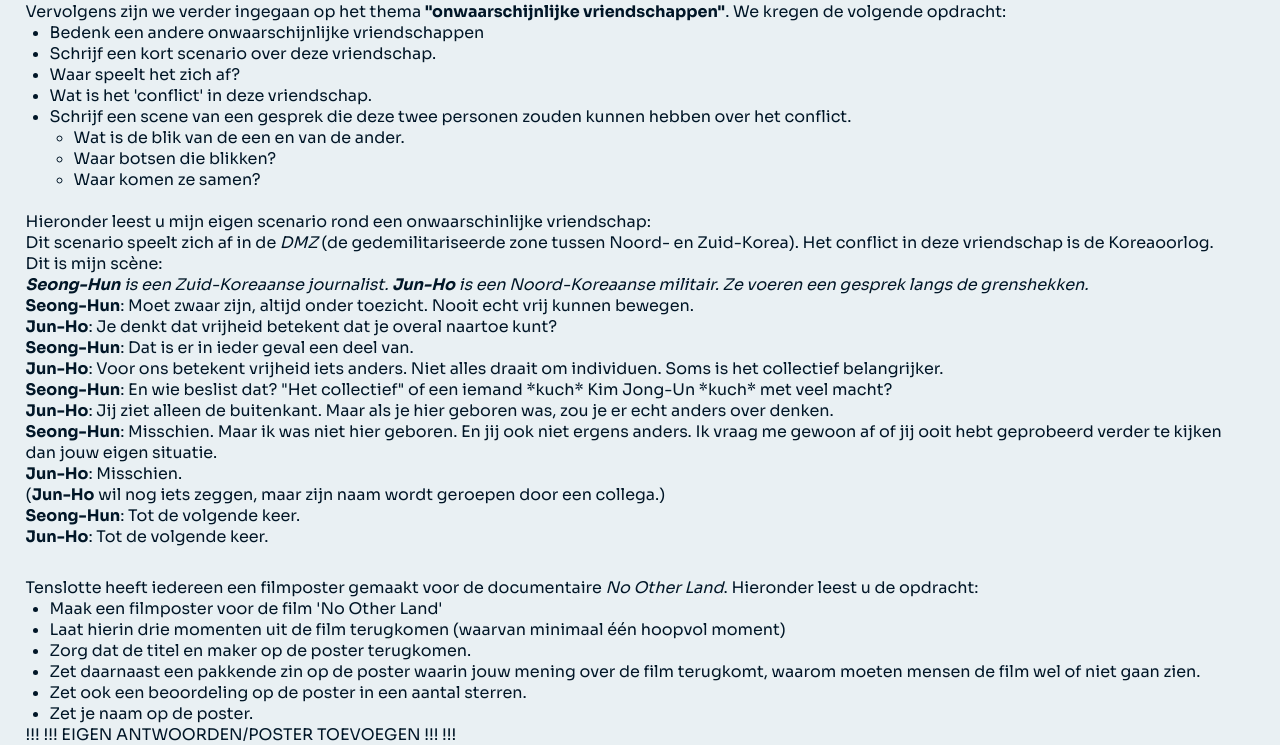
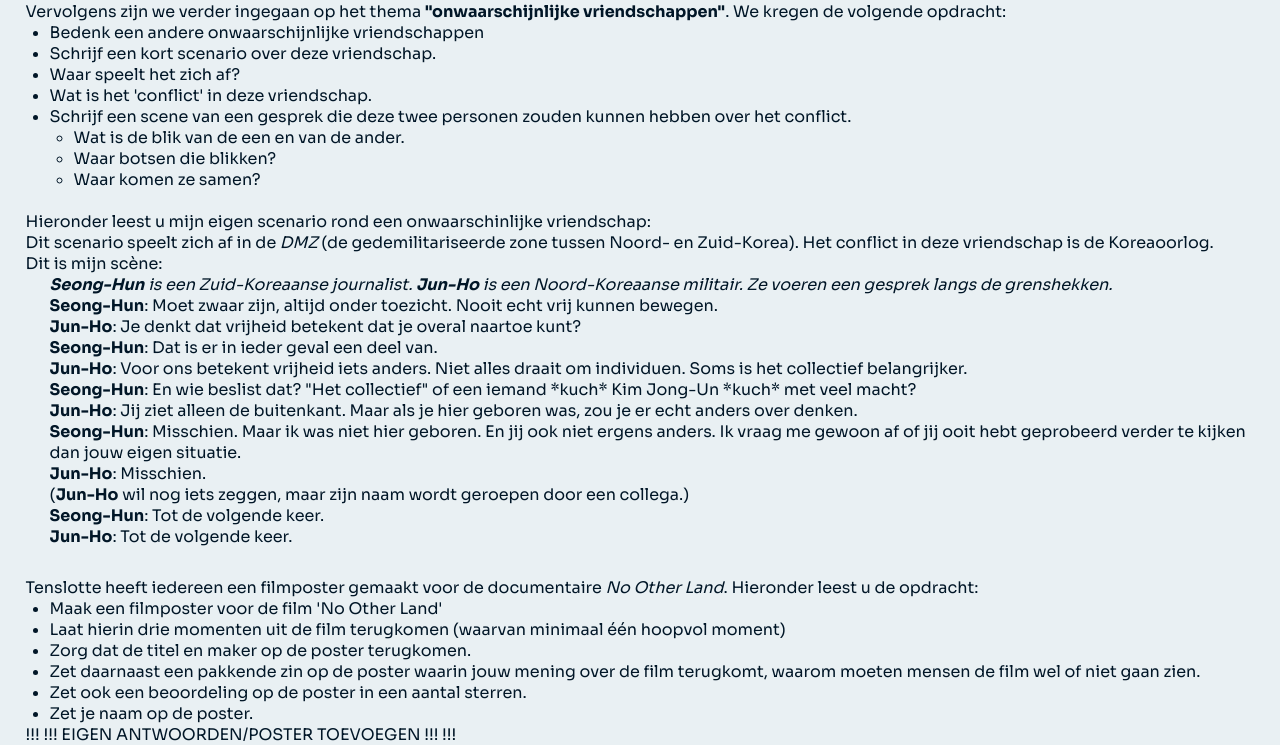
Before and after one commit to Gijs6/ckv, a Flask app: page /gijstenberg4a2/blok-3 in a window 1280 px wide. Shown: the part 2761-3506 px from the top of the page. Run offline with Flask 3, Linux system fonts and the light colour scheme; some libraries are stand-ins or nearby versions.

Commit message:
Fix indentation

```diff
--- a/static/styles/ckvbasis.css
+++ b/static/styles/ckvbasis.css
@@ -401,6 +401,11 @@ ul, ol {
     background: var(--blauw);
 }
 
+.text-indented {
+    padding-left: 1.5em;
+}
+
+
 @media screen and (max-width: 1000px), (max-height: 500px) {
     .tweekolommen {
         flex-wrap: wrap;
--- a/templates/ckvb3.html
+++ b/templates/ckvb3.html
@@ -130,8 +130,8 @@
             <p>
                 <br>Hieronder leest u mijn eigen scenario rond een onwaarschinlijke vriendschap:<br>
                 Dit scenario speelt zich af in de <i>DMZ</i> (de gedemilitariseerde zone tussen Noord- en Zuid-Korea). Het conflict in deze vriendschap is de Koreaoorlog.<br>
-
                 Dit is mijn scène:<br>
+                <p class="text-indented">
                     <i><b>Seong-Hun</b> is een Zuid-Koreaanse journalist. <b>Jun-Ho</b> is een Noord-Koreaanse militair. Ze voeren een gesprek langs de grenshekken.</i><br>
                     <b>Seong-Hun</b>: Moet zwaar zijn, altijd onder toezicht. Nooit echt vrij kunnen bewegen.<br>
                     <b>Jun-Ho</b>: Je denkt dat vrijheid betekent dat je overal naartoe kunt?<br>
@@ -143,7 +143,9 @@
                     <b>Jun-Ho</b>: Misschien.<br>
                     (<b>Jun-Ho</b> wil nog iets zeggen, maar zijn naam wordt geroepen door een collega.)<br>
                     <b>Seong-Hun</b>: Tot de volgende keer.<br>
-                <b>Jun-Ho</b>: Tot de volgende keer.
+                    <b>Jun-Ho</b>: Tot de volgende keer.<br>
+                <p>
+
             </p>
         </div>
 
```
Lines whose indentation alone changed are shown as unchanged.
